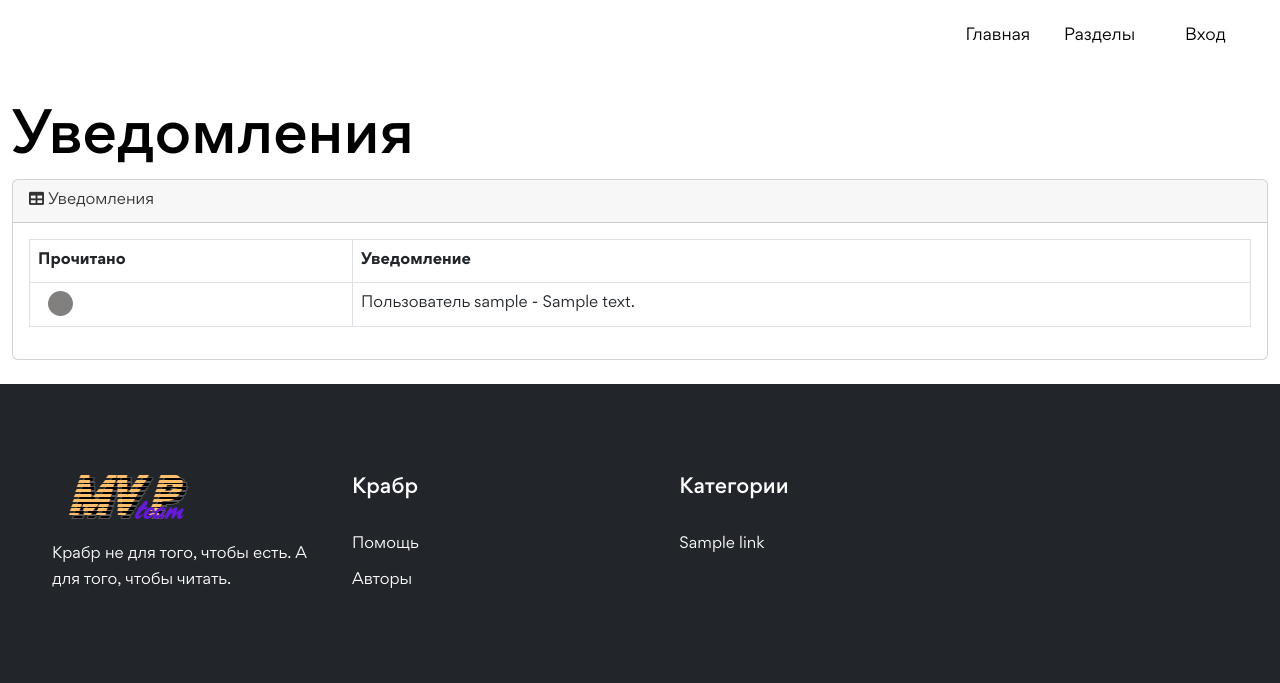
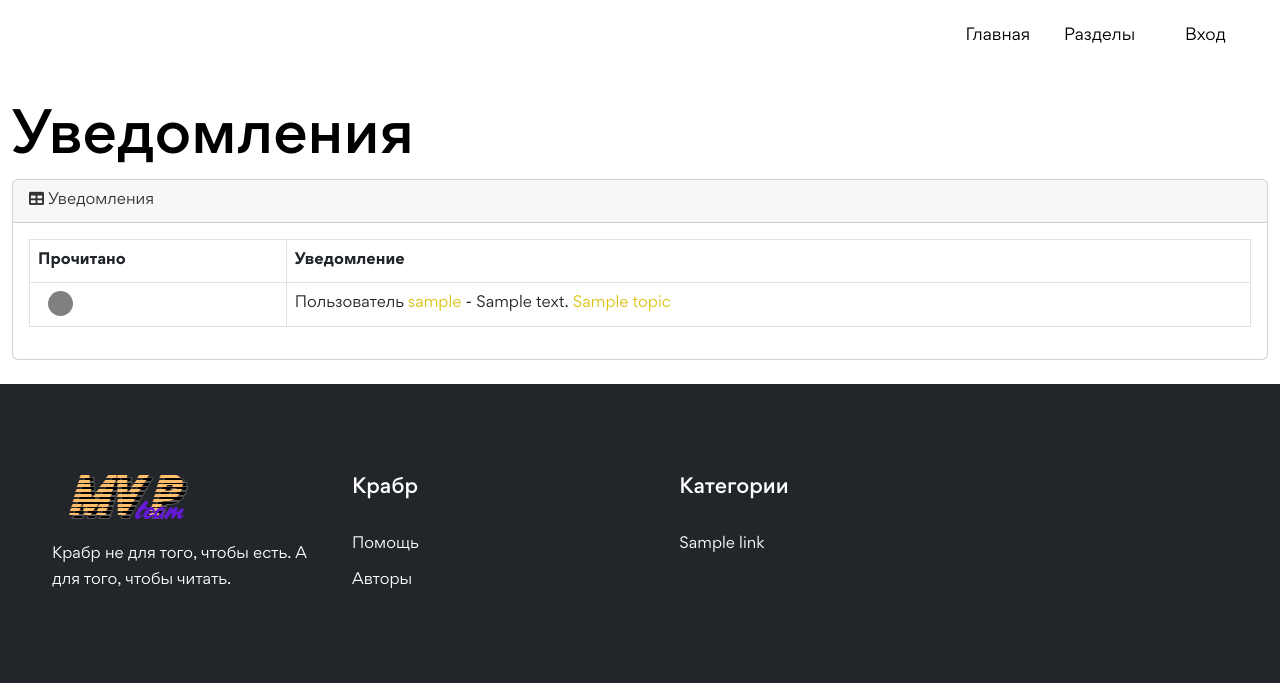
Before and after one commit to MyEternity/team_work, a Django app: template articles/templates/articles/notifications.html in a window 1280 px wide. Shown: the part 208-891 px from the top of the page. Run offline with Django 3.2, Linux system fonts and the light colour scheme; the template is opened without the code that fills it: most values are stand-ins (such as "Sample title", 1, 10 or a date in 2020); parts of the project's set-up code (start-up, migrations or seed data) failed here and were passed over; some libraries are stand-ins or nearby versions; some web fonts are replaced.

Commit message:
Сделан колокольчик, сигналы, вывод уведомление + ajax.

```diff
--- a/articles/templates/articles/includes/table_notifications.html
+++ b/articles/templates/articles/includes/table_notifications.html
@@ -27,12 +27,18 @@
                 <td>
                     {% if notification.message_readed == False%}
                         <strong>
-                            Пользователь <a href="{% url 'users:profile' %}">{{ notification.recipient_id.username }}</a> -
-                                {{ notification.message }}
+                            Пользователь <a class="link_notification" href="{% url 'users:profile' %}">{{ notification.recipient_id.username }}</a> -
+                            {{ notification.message }}
+                            {% if notification.article_uid %}
+                                <a class="link_notification" href="{% url 'articles:article-detail' notification.article_uid.guid %}">{{ notification.article_uid.topic }}</a>
+                            {% endif %}
                         </strong>
                     {% else %}
-                        Пользователь <a href="{% url 'users:profile' %}">{{ notification.recipient_id.username }}</a> -
-                            {{ notification.message }}
+                        Пользователь <a class="link_notification" href="{% url 'users:profile' %}">{{ notification.recipient_id.username }}</a> -
+                        {{ notification.message }}
+                        {% if notification.article_uid %}
+                            <a class="link_notification" href="{% url 'articles:article-detail' notification.article_uid.guid %}">{{ notification.article_uid.topic }}</a>
+                        {% endif %}
                     {% endif %}
                 </td>
             </tr>
--- a/articles/views.py
+++ b/articles/views.py
@@ -136,8 +136,7 @@ class NotificationListView(BaseClassContextMixin, UserLoginCheckMixin,
 
     def get_queryset(self, **kwargs):
         qs = Notification.objects.filter(recipient_id=self.request.user.id)\
-            .prefetch_related('author_id').order_by('-message_readed')\
-            # .oder_by('-create_date')
+            .prefetch_related('author_id')
         return qs
 
 
@@ -155,8 +154,7 @@ def notification_readed(request, slug):
 
         object_list = Notification.objects\
             .filter(recipient_id=request.user.id)\
-            .prefetch_related('author_id').order_by('-message_readed')\
-            # .oder_by('-create_date')
+            .prefetch_related('author_id')
         context = {'object_list': object_list}
         result = render_to_string('articles/includes/table_notifications.html',
                                   context)
--- a/static/css/krabr.css
+++ b/static/css/krabr.css
@@ -32,6 +32,10 @@ input#id_first_name, #id_last_name, #id_email, #id_username, #id_profile_image,
     position: relative;
 }
 
+.link_notification {
+    color: #dbc314;
+}
+
 .btn_notification {
     color: transparent;
     width: 25px;
--- a/templates/main_menu.html
+++ b/templates/main_menu.html
@@ -34,17 +34,17 @@
                         </a>
                         <a href="{% url 'articles:notifications' %}" class="single-action-item">
                             <img src="{% static 'images/notification.png' %}" alt="">
+                            {% if status_notification == False %}
+                                <a href="{% url 'articles:notifications' %}" class="parent-notification">
+                                    <svg version="1.1" xmlns="http://www.w3.org/2000/svg" xmlns:xlink="http://www.w3.org/1999/xlink" x="0px" y="0px" viewBox="0 0 1000 1000" enable-background="new 0 0 1000 1000" xml:space="preserve" class="icon-bell-notification">
+                                        <g><path d="M820.8,423.2c0-249.1-134-333.8-259.3-352.7c0-1.3,0.3-2.6,0.3-4.1C561.8,35,533.9,10,500,10s-60.7,25-60.7,56.4c0,1.5,0,2.8,0.3,4.1C314,89.6,179.2,174.6,179.2,423.7c0,290.4-72.2,321.6-169.2,403.2h980C893.5,745,820.8,713.6,820.8,423.2z"/><path d="M500.5,990c68.4,0,124.5-50.8,131.9-109.7H368.6C375.7,939.2,432.1,990,500.5,990z"/></g>
+                                    </svg>
+                                </a>
+                            {% endif %}
                         </a>
                         {% if request.user.is_authenticated %}
                             <a href="{% url 'users:profile' %}" class="single-action-item">
                                 <img src="{% static 'images/user.png' %}" alt="">
-                                {% if status_notification == False %}
-                                    <a href="{% url 'articles:notifications' %}" class="parent-notification">
-                                        <svg version="1.1" xmlns="http://www.w3.org/2000/svg" xmlns:xlink="http://www.w3.org/1999/xlink" x="0px" y="0px" viewBox="0 0 1000 1000" enable-background="new 0 0 1000 1000" xml:space="preserve" class="icon-bell-notification">
-                                            <g><path d="M820.8,423.2c0-249.1-134-333.8-259.3-352.7c0-1.3,0.3-2.6,0.3-4.1C561.8,35,533.9,10,500,10s-60.7,25-60.7,56.4c0,1.5,0,2.8,0.3,4.1C314,89.6,179.2,174.6,179.2,423.7c0,290.4-72.2,321.6-169.2,403.2h980C893.5,745,820.8,713.6,820.8,423.2z"/><path d="M500.5,990c68.4,0,124.5-50.8,131.9-109.7H368.6C375.7,939.2,432.1,990,500.5,990z"/></g>
-                                        </svg>
-                                    </a>
-                                {% endif %}
                             </a>
                         {% else %}
                             <a href="{% url 'users:authorization' %}" class="single-action-item">
```
Also changed, not shown: articles/models.py (+14 -5 lines), articles/migrations/0016_notification_article_uid.py (added).
